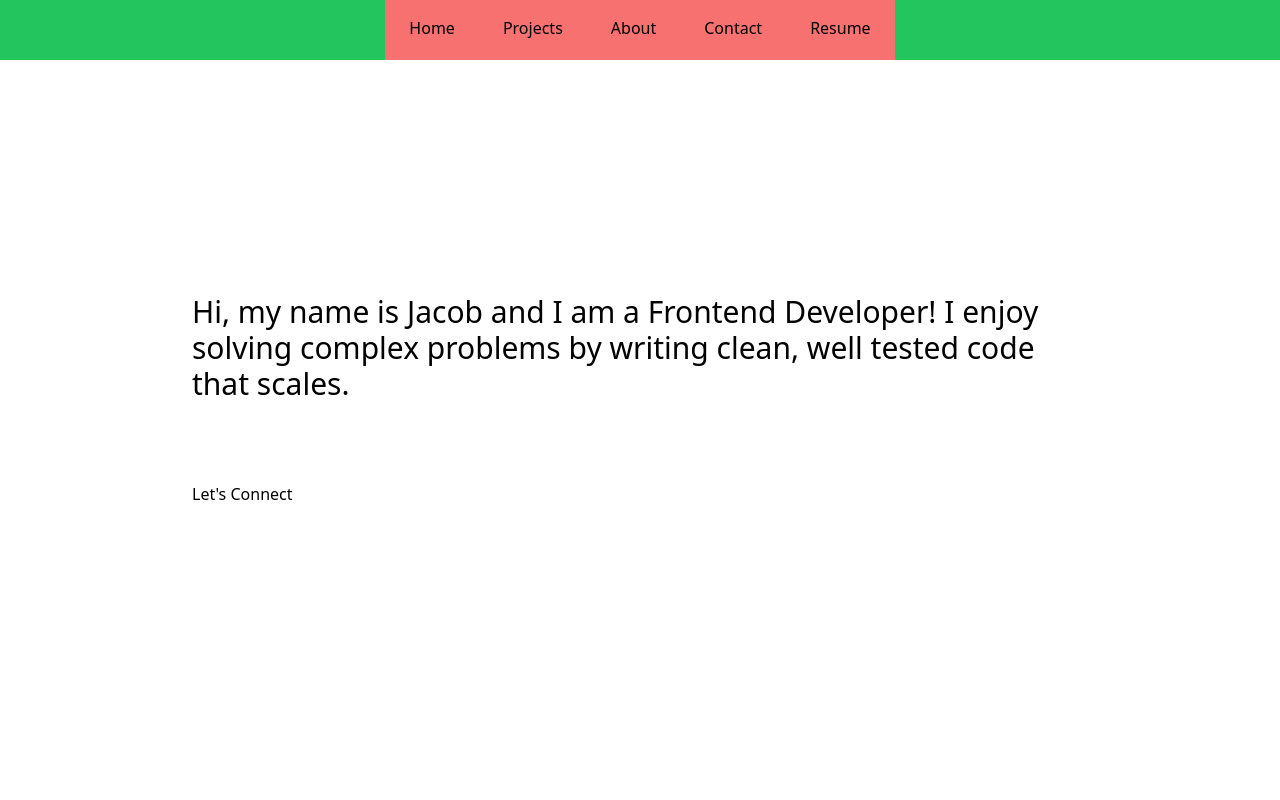
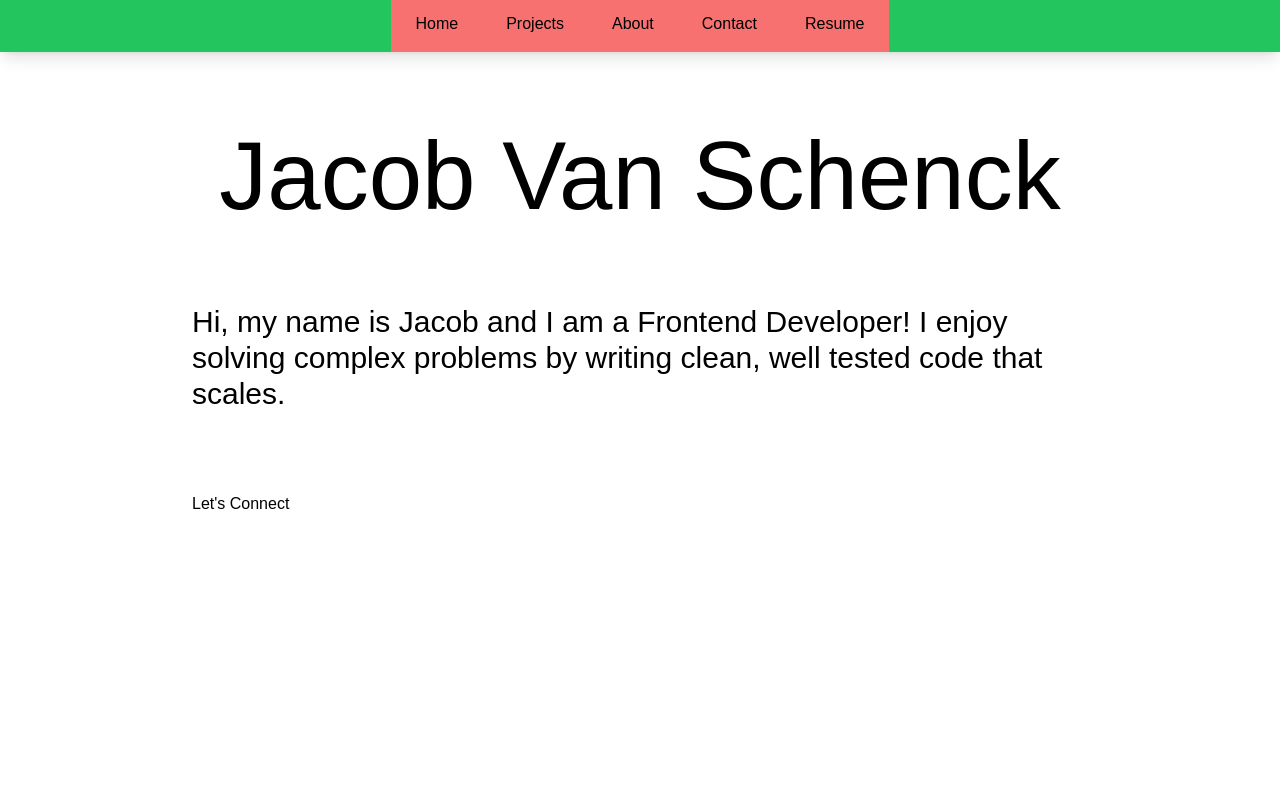
Before and after one commit to jacobvanschenck/portfolio-site, a React (Create React App) app: page / in a window 1280 px wide. Shown: the top 800 px of the page. Built offline with nearby package versions, Linux system fonts and the light colour scheme.

Commit message:
adds scroll smooth, updates nav

```diff
--- a/src/components/Hero.js
+++ b/src/components/Hero.js
@@ -1,7 +1,8 @@
 export default function Hero() {
   return (
-    <div className="flex h-screen w-screen p-48">
-      <div className="mx-auto self-center">
+    <div className="flex h-screen w-screen px-48">
+      <div className="mx-auto mt-32">
+        <h1 className="mb-20 text-center text-8xl">Jacob Van Schenck</h1>
         <p className="pb-20 text-3xl">
           Hi, my name is Jacob and I am a Frontend Developer! I enjoy solving
           complex problems by writing clean, well tested code that scales.
--- a/src/components/Nav.js
+++ b/src/components/Nav.js
@@ -1,21 +1,41 @@
 export default function Nav() {
   return (
-    <nav className="fixed z-50 flex w-full justify-around bg-green-500">
+    <nav className="fixed z-50 flex w-full justify-around bg-green-500 shadow-lg">
       <ul className="flex justify-evenly">
-        <li className="h-full w-full border-b-4 border-red-400 bg-red-400 py-4 px-6 transition duration-200 hover:border-solid hover:border-blue-400 hover:text-blue-400">
+        <li className="h-full w-full border-b-4 border-red-400 bg-red-400 py-3 px-6 transition duration-200 hover:border-solid hover:border-blue-400 hover:text-blue-400 ">
           <a href="/">Home</a>
         </li>
-        <li className="h-full w-full border-b-4 border-red-400 bg-red-400 py-4 px-6 transition duration-200 hover:border-solid hover:border-blue-400 hover:text-blue-400">
-          <a href="/#projects">Projects</a>
+        <li className="h-full w-full border-b-4 border-red-400 bg-red-400 py-3 px-6 transition duration-200 hover:border-solid hover:border-blue-400 hover:text-blue-400">
+          <a
+            className=" focus:border-blue-400 focus:text-blue-400"
+            href="#projects"
+          >
+            Projects
+          </a>
         </li>
-        <li className="h-full w-full border-b-4 border-red-400 bg-red-400 py-4 px-6 transition duration-200 hover:border-solid hover:border-blue-400 hover:text-blue-400">
-          <a href="/#about">About</a>
+        <li className="h-full w-full border-b-4 border-red-400 bg-red-400 py-3 px-6 transition duration-200 hover:border-solid hover:border-blue-400 hover:text-blue-400">
+          <a
+            className=" focus:border-blue-400 focus:text-blue-400"
+            href="#about"
+          >
+            About
+          </a>
         </li>
-        <li className="h-full w-full border-b-4 border-red-400 bg-red-400 py-4 px-6 transition duration-200 hover:border-solid hover:border-blue-400 hover:text-blue-400">
-          <a href="/#contact">Contact</a>
+        <li className="h-full w-full border-b-4 border-red-400 bg-red-400 py-3 px-6 transition duration-200 hover:border-solid hover:border-blue-400 hover:text-blue-400">
+          <a
+            className=" focus:border-blue-400 focus:text-blue-400"
+            href="#contact"
+          >
+            Contact
+          </a>
         </li>
-        <li className="h-full w-full border-b-4 border-red-400 bg-red-400 py-4 px-6 transition duration-200 hover:border-solid hover:border-blue-400 hover:text-blue-400">
-          <a href="/resume">Resume</a>
+        <li className="h-full w-full border-b-4 border-red-400 bg-red-400 py-3 px-6 transition duration-200 hover:border-solid hover:border-blue-400 hover:text-blue-400 ">
+          <a
+            className=" focus:border-blue-400 focus:text-blue-400"
+            href="/resume"
+          >
+            Resume
+          </a>
         </li>
       </ul>
     </nav>
--- a/src/index.css
+++ b/src/index.css
@@ -1,3 +1,11 @@
 @tailwind base;
 @tailwind components;
 @tailwind utilities;
+
+html,
+body {
+  padding: 0;
+  margin: 0;
+  font-family: sans-serif;
+  scroll-behavior: smooth;
+}
```
